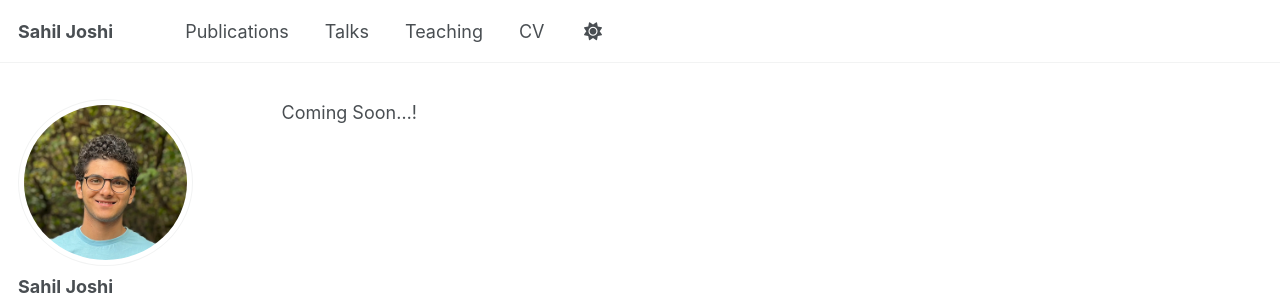
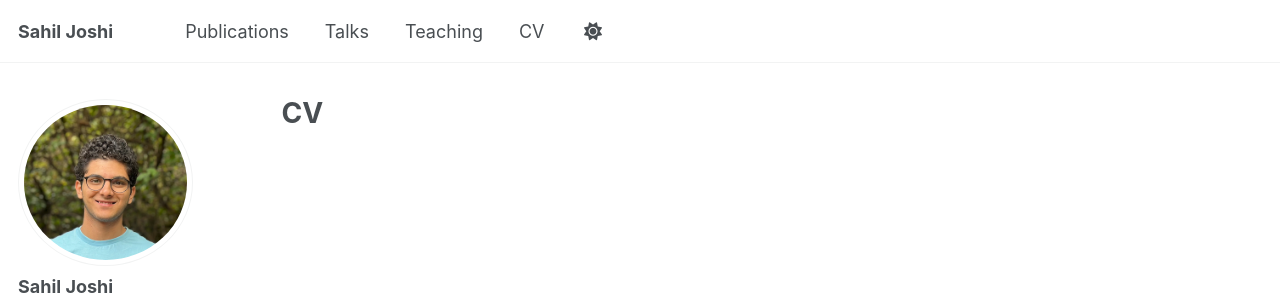
Before and after one commit to sahiljoshi515/sahiljoshi515.github.io, a Jekyll site: the page built from _pages/cv.md, in a window 1280 px wide. Shown: the top 295 px of the page. Built offline with Jekyll 4.4.1, drawn with Linux system fonts in a browser that asks for light colours; our own code applies the rules of GitHub Pages for plain Markdown files.

Commit message:
Update cv.md

```diff
--- a/_pages/cv.md
+++ b/_pages/cv.md
@@ -1 +1,8 @@
-Coming Soon...!
+---
+layout: archive
+title: "CV"
+permalink: /cv/
+author_profile: true
+redirect_from:
+  - /resume
+---
```
